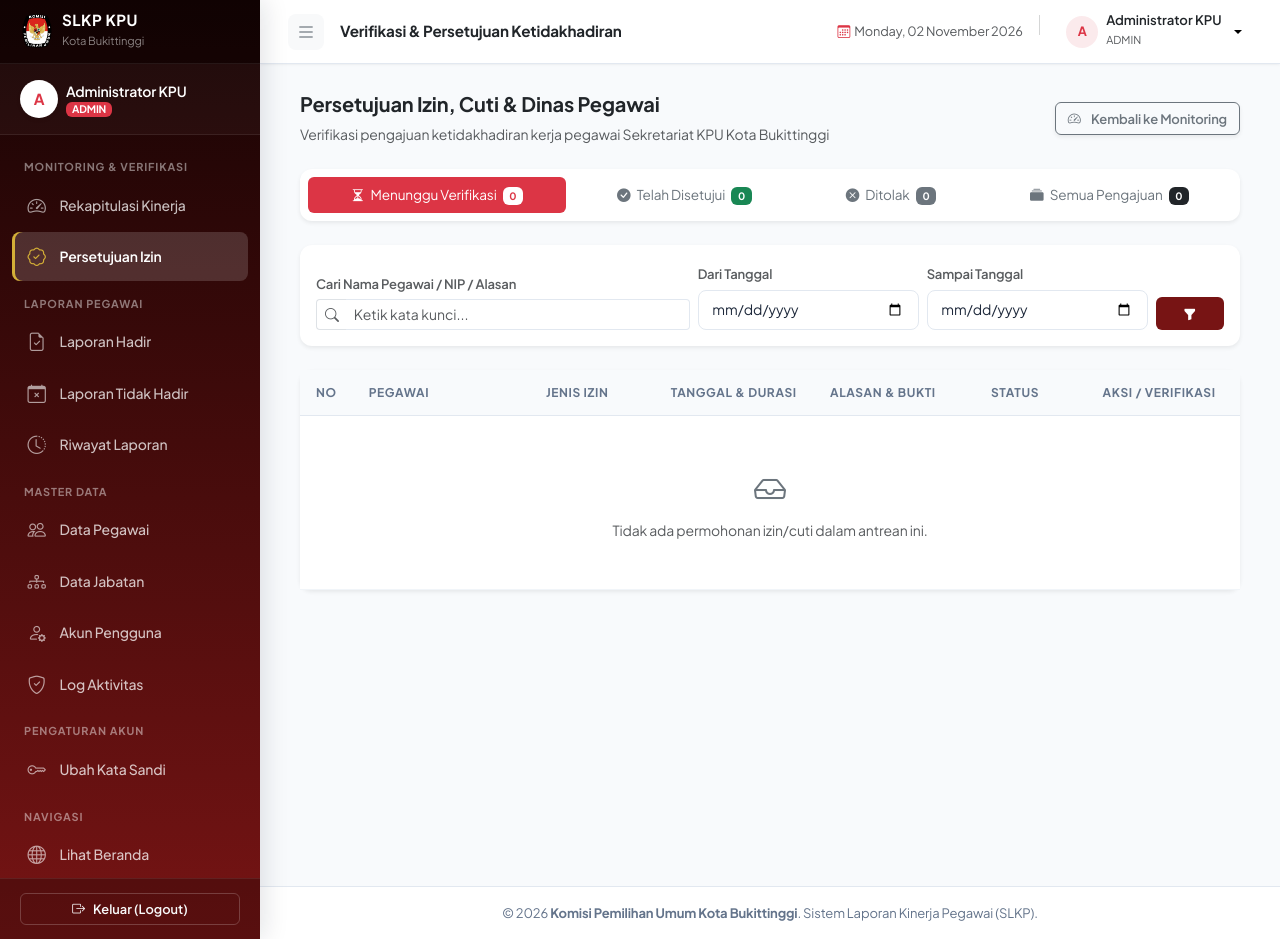
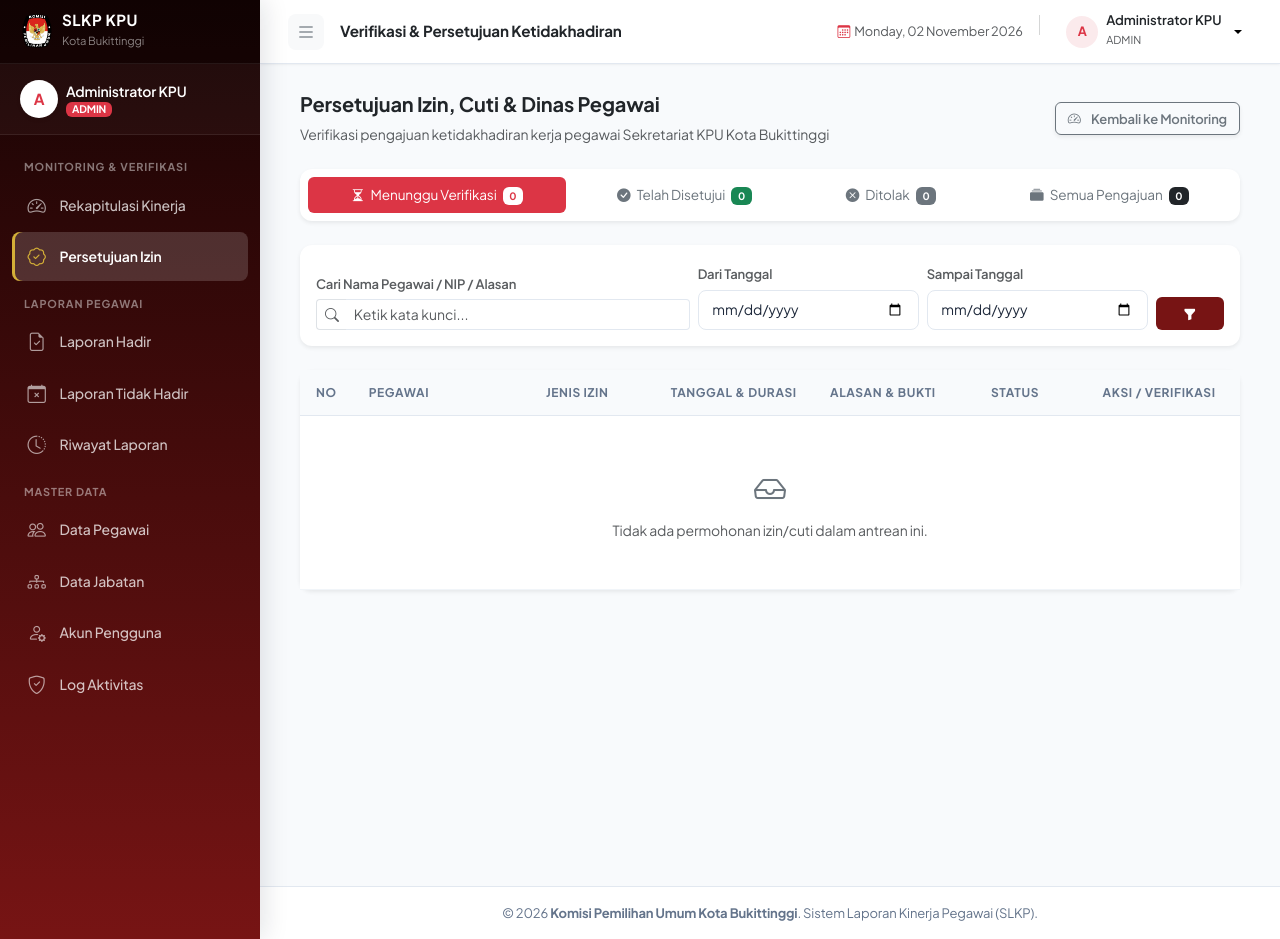
Before and after one commit to fadhilsyauqy/SLKP-KPUBukittinggi, a Laravel app: page /approval in a window 1280 px wide. Run offline with Laravel 12, Linux system fonts and the light colour scheme; a user stored in the database is signed in; data comes from the database, SQL or seed files in the repository; tables that the repository leaves empty hold one stand-in row (values such as "Sample post").

Commit message:
refactor(ui): streamline navigation by centralizing account actions in topbar dropdown across all roles

```diff
--- a/resources/views/layouts/app.blade.php
+++ b/resources/views/layouts/app.blade.php
@@ -138,34 +138,7 @@
                         </a>
                     </li>
                 @endif
-
-                <li class="nav-header">Pengaturan Akun</li>
-                <li class="nav-item">
-                    <a href="{{ route('password.change') }}" class="nav-link {{ request()->routeIs('password.*') ? 'active' : '' }}">
-                        <i class="bi bi-key"></i>
-                        <span>Ubah Kata Sandi</span>
-                    </a>
-                </li>
-
-                <li class="nav-header">Navigasi</li>
-                <li class="nav-item">
-                    <a href="{{ url('/') }}" class="nav-link" target="_blank">
-                        <i class="bi bi-globe"></i>
-                        <span>Lihat Beranda</span>
-                    </a>
-                </li>
             </ul>
-
-            <!-- Sidebar Single Clean Logout Footer -->
-            <div class="sidebar-footer">
-                <form id="logout-form" action="{{ route('logout') }}" method="POST">
-                    @csrf
-                    <button type="submit" class="btn btn-sm w-100 btn-outline-light d-flex align-items-center justify-content-center gap-2" style="font-size: 0.8rem; border-color: rgba(255,255,255,0.2);">
-                        <i class="bi bi-box-arrow-right"></i>
-                        <span>Keluar (Logout)</span>
-                    </button>
-                </form>
-            </div>
         </aside>
 
         <!-- Page Content Wrapper -->
@@ -189,7 +162,7 @@
 
                     <div class="vr d-none d-md-block my-2 text-muted" style="height: 20px;"></div>
 
-                    <!-- User Profile Dropdown (Dual-Access Logout & Quick Actions) -->
+                    <!-- User Profile Dropdown (Centralized Account & Session Management) -->
                     <div class="dropdown">
                         <button class="user-profile-btn dropdown-toggle border-0 shadow-none" type="button" id="userNavbarDropdown" data-bs-toggle="dropdown" aria-expanded="false">
                             <div class="rounded-circle bg-danger bg-opacity-10 text-danger fw-bold d-flex align-items-center justify-content-center" style="width: 32px; height: 32px; font-size: 0.8rem;">
@@ -204,9 +177,14 @@
                             <li class="px-3 py-2 border-bottom">
                                 <span class="text-muted d-block" style="font-size: 0.7rem;">Masuk sebagai</span>
                                 <div class="fw-bold text-dark text-truncate small" style="max-width: 190px;">{{ auth()->user()->name }}</div>
-                                <span class="badge {{ auth()->user()->isAdmin() ? 'bg-danger' : (auth()->user()->isSupervisor() ? 'bg-primary' : 'bg-success') }} mt-1" style="font-size: 0.65rem;">
-                                    {{ strtoupper(auth()->user()->role) }}
-                                </span>
+                                <div class="d-flex align-items-center gap-1 mt-1">
+                                    <span class="badge {{ auth()->user()->isAdmin() ? 'bg-danger' : (auth()->user()->isSupervisor() ? 'bg-primary' : 'bg-success') }}" style="font-size: 0.65rem;">
+                                        {{ strtoupper(auth()->user()->role) }}
+                                    </span>
+                                    @if(auth()->user()->nip)
+                                        <small class="text-muted text-truncate" style="font-size: 0.7rem;">{{ auth()->user()->nip }}</small>
+                                    @endif
+                                </div>
                             </li>
                             <li>
                                 <a class="dropdown-item d-flex align-items-center gap-2" href="{{ route('password.change') }}">
```
